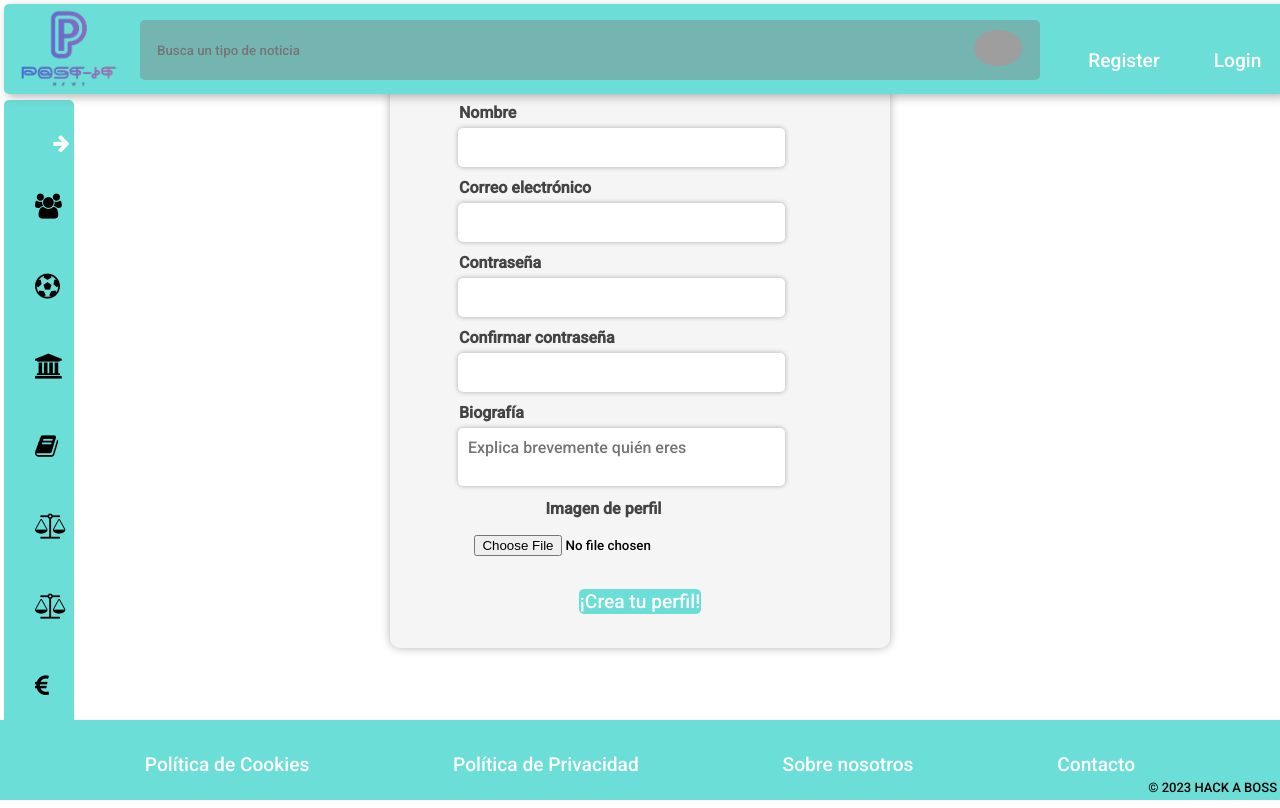
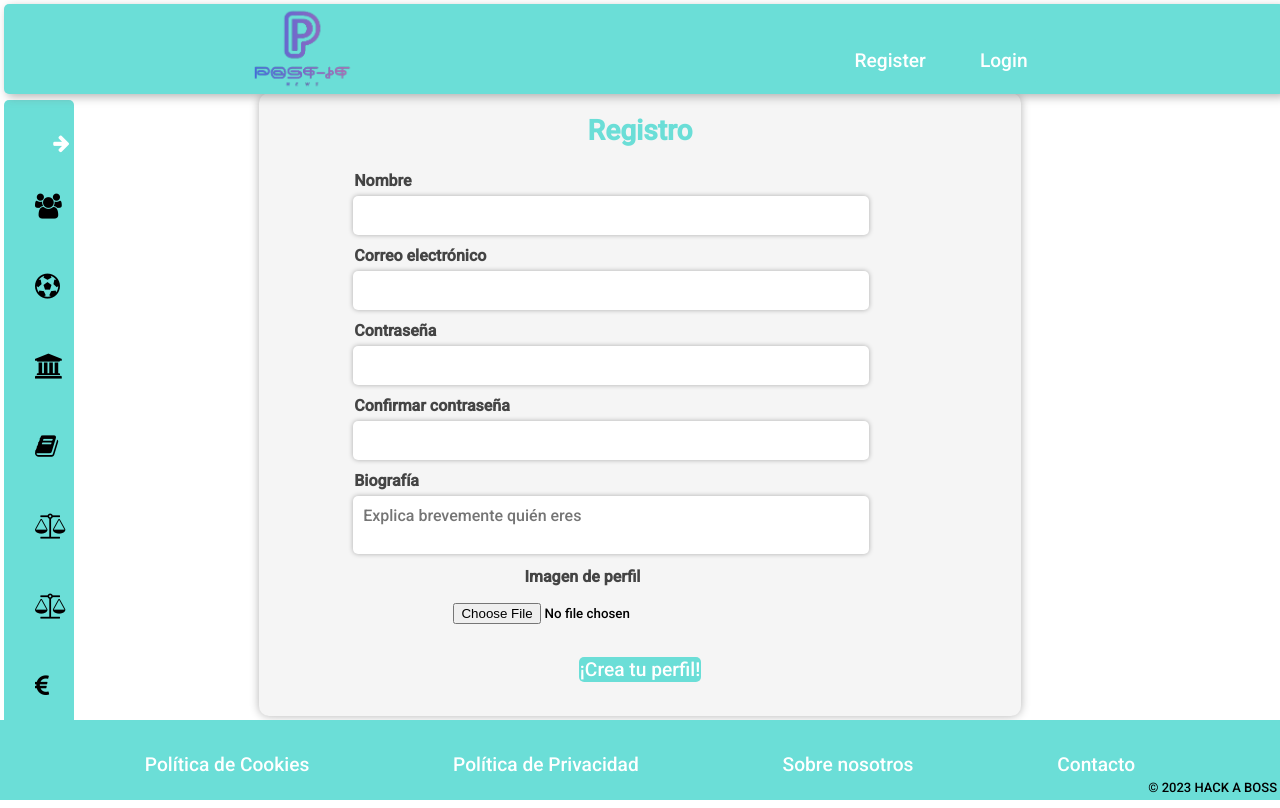
Before and after one commit to Fran-Lopez-Laperal/Front-Postit-News, a React (Vite) app: page /registro in a window 1280 px wide. Built offline with nearby package versions, Linux system fonts and the light colour scheme; no server answers.

Commit message:
variacionescss

```diff
--- a/src/components/Header/Header.css
+++ b/src/components/Header/Header.css
@@ -7,6 +7,7 @@
   z-index: 3;
   border-radius: 5px;
   box-sizing: border-box;
+ /*  flex-wrap: wrap; */
 
 }
 
--- a/src/components/Header/Header.jsx
+++ b/src/components/Header/Header.jsx
@@ -22,7 +22,7 @@ const Header = () => {
         <img className="logo" src={logo}  alt="logo"/>
         </Link>
 
-        <article className="header__section__search__article">
+       {/*  <article className="header__section__search__article">
           <input
             className="header__section__search--input"
             type="search"
@@ -37,7 +37,7 @@ const Header = () => {
               alt=""
             />
           </figure>
-        </article>
+        </article> */}
         <section className="buttons-header">
         <Auth></Auth>
         </section>
--- a/src/components/Login/Login.css
+++ b/src/components/Login/Login.css
@@ -6,6 +6,7 @@
   max-width: 500px;
   width: 90%;
   margin: 0 auto;
+  margin-top: 10rem;
 
 }
 
--- a/src/components/Register/Register.css
+++ b/src/components/Register/Register.css
@@ -1,6 +1,8 @@
 .register-container {
   min-height: 100vh;
-  min-width: 100vh;
+  display: flex;
+    justify-content: center;
+      align-items: center;
 }
 
 .articleRegister {
@@ -8,9 +10,9 @@
   padding: 20px;
   border-radius: 10px;
   box-shadow: 0 0 10px rgba(0, 0, 0, 0.3);
-  max-width: 500px;
-  width: 90%;
-  margin: 20px auto;
+
+  max-width: 100%;
+  margin: 20px;
 
 }
 
```
